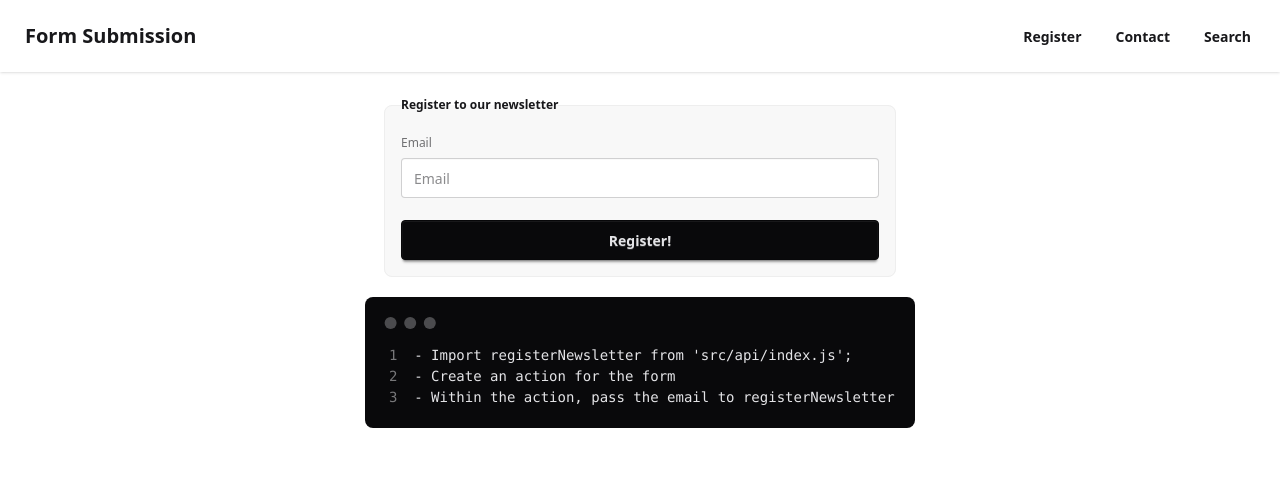
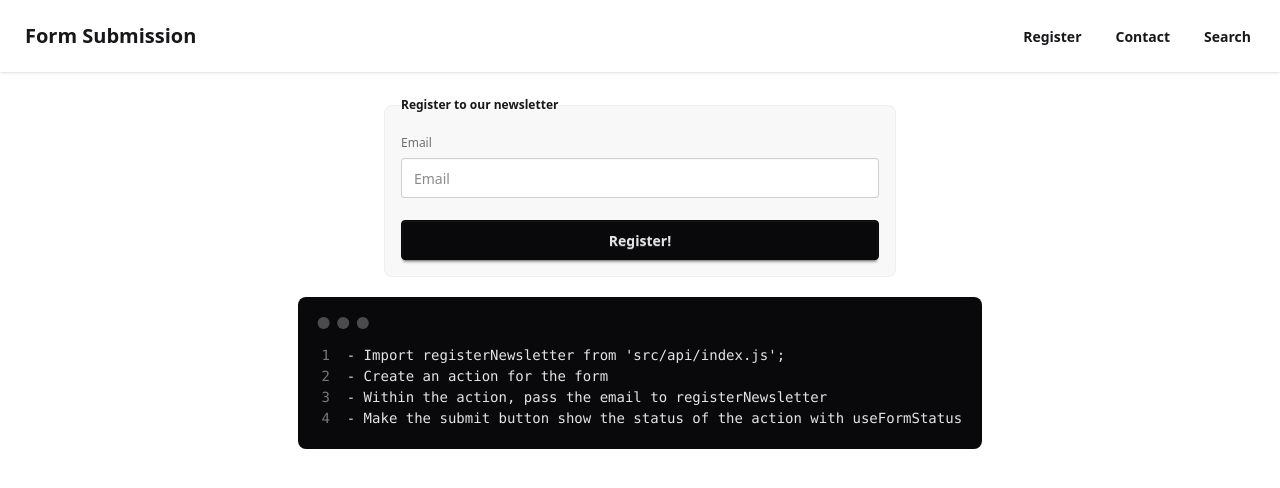
Before and after one commit to vandakisaeed/Form_submition, a React (Vite) app: page /register in a window 1280 px wide. Shown: the top 488 px of the page. Built offline with nearby package versions, Linux system fonts and the light colour scheme; no server answers.

Commit message:
Further instructions

```diff
--- a/src/pages/Register.jsx
+++ b/src/pages/Register.jsx
@@ -24,6 +24,9 @@ const Register = () => {
         <pre data-prefix='3'>
           <code>- Within the action, pass the email to registerNewsletter</code>
         </pre>
+        <pre data-prefix='4'>
+          <code>- Make the submit button show the status of the action with useFormStatus</code>
+        </pre>
       </div>
     </div>
   );
```
